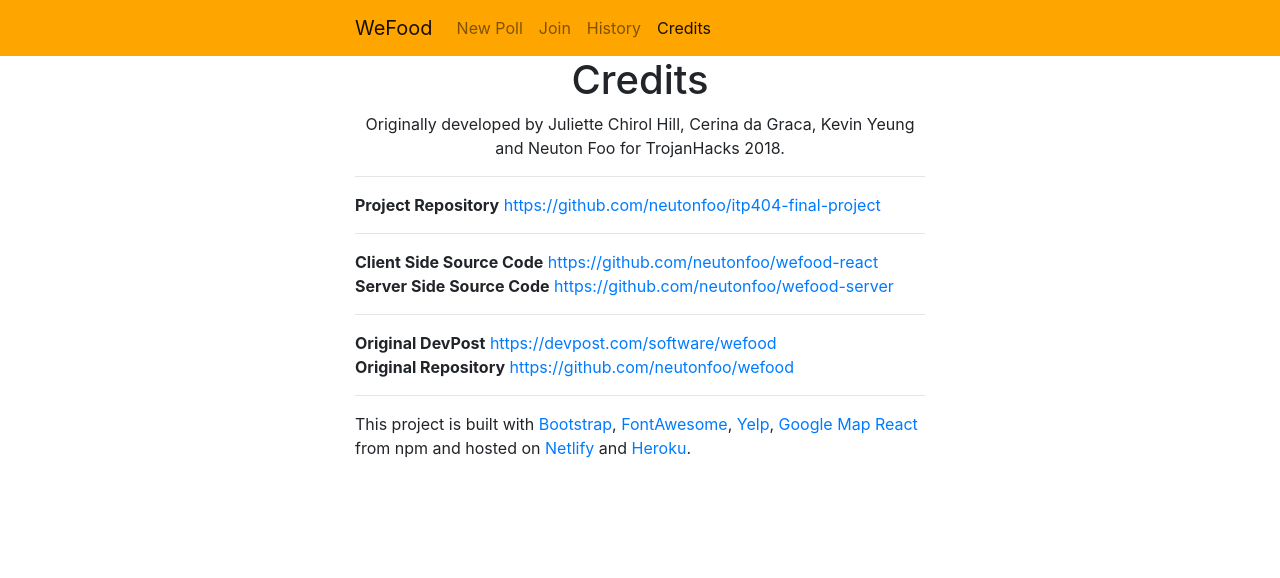
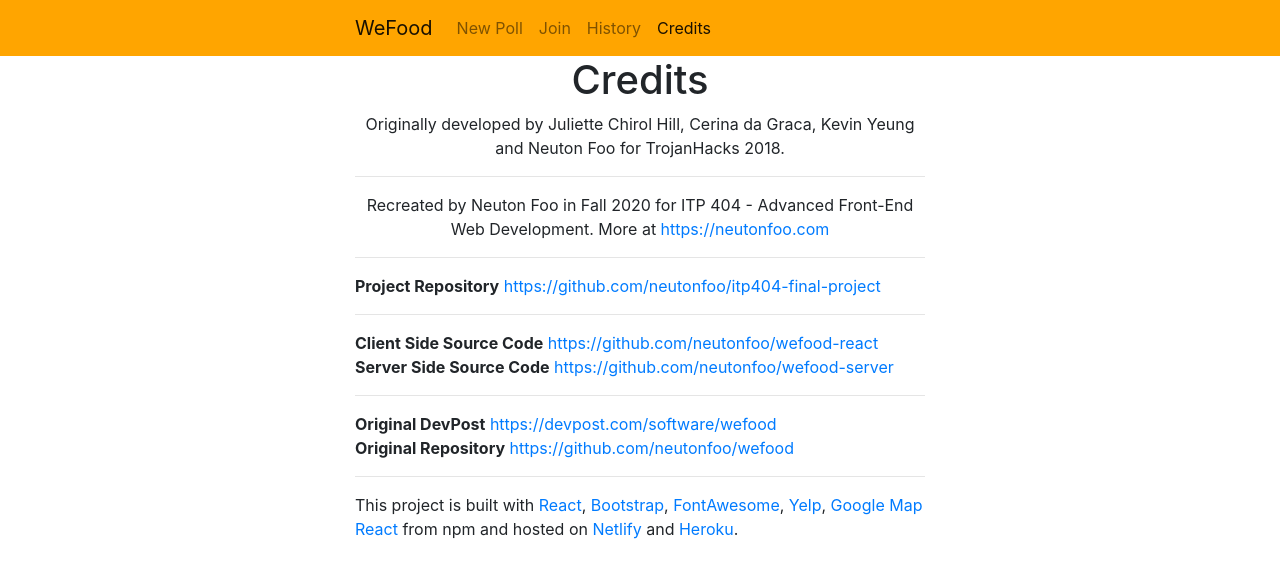
Before and after one commit to neutonfoo/wefood-react, a React (Create React App) app: page /credits in a window 1280 px wide. Shown: the top 578 px of the page. Built offline with nearby package versions, Linux system fonts and the light colour scheme.

Commit message:
Updated dependencies and credits

```diff
--- a/src/components/Credits.js
+++ b/src/components/Credits.js
@@ -10,6 +10,12 @@
       <p className="text-center">
         Originally developed by Juliette Chirol Hill, Cerina da Graca, Kevin
         Yeung and Neuton Foo for TrojanHacks 2018.
+      </p>
+      <hr />
+      <p className="text-center">
+        Recreated by Neuton Foo in Fall 2020 for ITP 404 - Advanced Front-End
+        Web Development. More at{" "}
+        <a href="https://neutonfoo.com">https://neutonfoo.com</a>
       </p>
       <hr />
       <strong>Project Repository</strong>{" "}
@@ -61,6 +67,10 @@
       <hr />
       <p>
         This project is built with{" "}
+        <a href="https://reactjs.org/" rel="noreferrer" target="_blank">
+          React
+        </a>
+        ,{" "}
         <a href="https://getbootstrap.com/" rel="noreferrer" target="_blank">
           Bootstrap
         </a>
```
Also changed, not shown: 1 other file (tests, documents, lock files or other folders).
